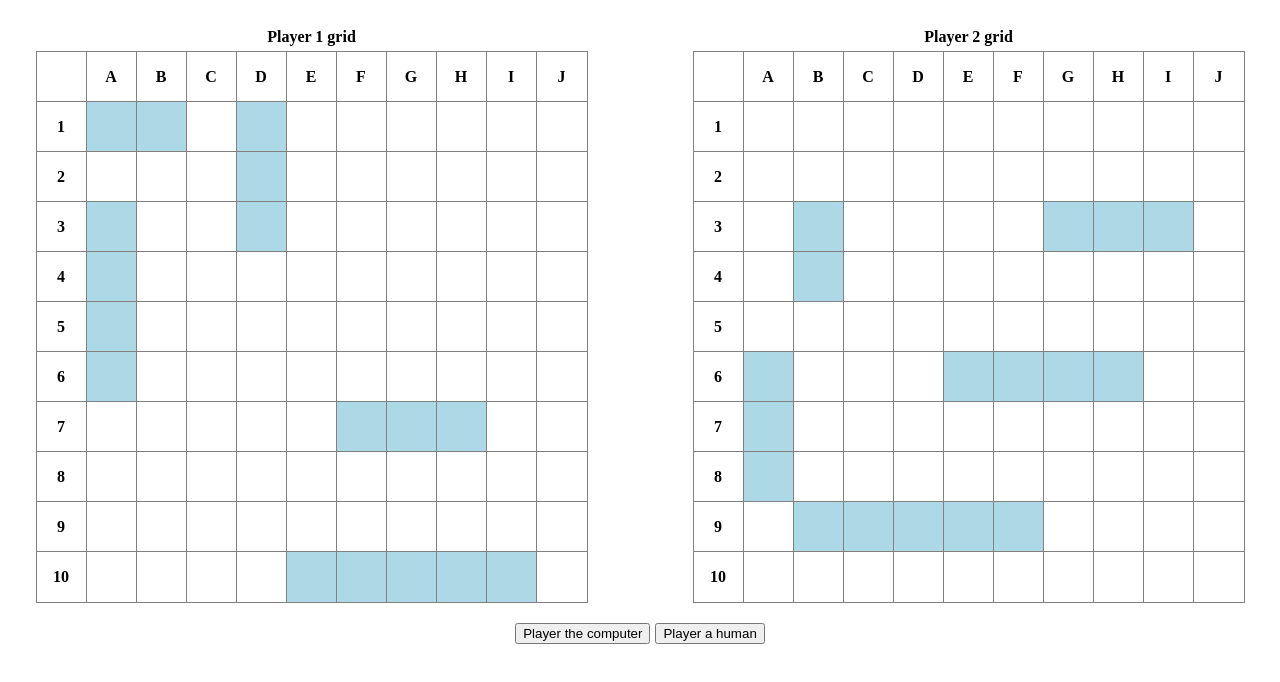
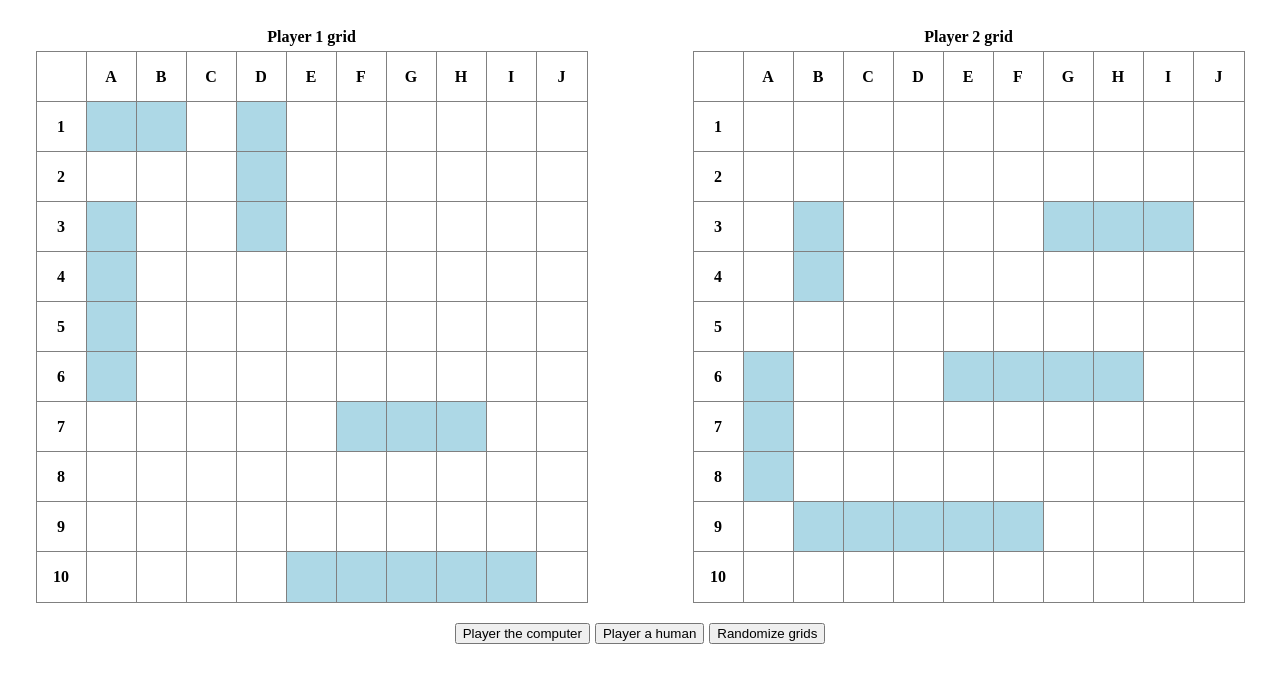
Before and after one commit to Sasquatch8946/Odin-Battleship, a website built with webpack: page src/template.html in a window 1280 px wide. Built offline with nearby package versions, Linux system fonts and the light colour scheme; what pubsub-js would draw is missing.

Commit message:
create a button to randomize the grid placements

```diff
--- a/src/template.html
+++ b/src/template.html
@@ -12,6 +12,7 @@
         <div class="button-container">
             <button class="computer">Player the computer</button>
             <button class="human">Player a human</button>
+            <button class="randomizer">Randomize grids</button>
         </div>
     </div>
 </body>
```
